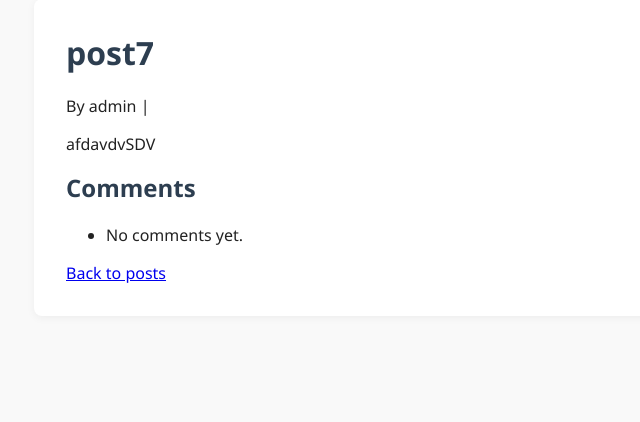
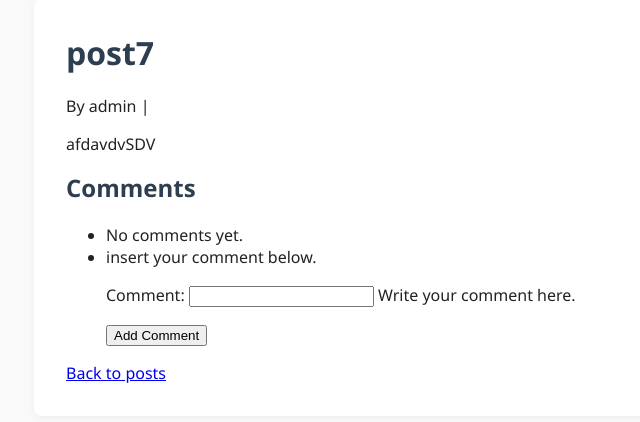
Before and after one commit to ho3einmo/mysite, a Django app: a page that uses blog/templates/blog/detail.html in a window 1280 px wide. Shown: the part 151-573 px from the top of the page, without its empty margins (174-814 px from the left). Run offline with Django 5.2, Linux system fonts and the light colour scheme; data comes from the database, SQL or seed files in the repository; both versions use the stored data as it was before the commit.

Commit message:
Add comment functionality with form handling and admin actions

```diff
--- /dev/null
+++ b/blog/forms.py
@@ -0,0 +1,13 @@
+from django import forms
+from django.utils.translation import gettext_lazy as _
+from . import models
+class CommentForm(forms.ModelForm):
+    class Meta:
+        model = models.Comment
+        fields = ['comment']
+        labels = {
+            "comment": _("Comment"),
+        }
+        help_texts = {
+            "comment": _("Write your comment here."),
+        }
--- a/blog/models.py
+++ b/blog/models.py
@@ -24,7 +24,6 @@
 class Comment(models.Model):
     post = models.ForeignKey(Post, related_name='comments', on_delete=models.CASCADE)
     author = models.ForeignKey(User, on_delete=models.CASCADE)
-    email = models.EmailField()
     comment = models.CharField(max_length=200)
     created_at = models.DateTimeField(auto_now_add=True)
     is_active = models.BooleanField(default=False)
--- a/blog/templates/blog/detail.html
+++ b/blog/templates/blog/detail.html
@@ -18,7 +18,14 @@
             </li>
         {% empty %}
             <li>No comments yet.</li>
+            <li>{{ message }}</li>
         {% endfor %}
+        <form method="post">
+            {% csrf_token %}
+
+            {{ comment_form.as_p }}
+            <button type="submit" class="btn btn-primary">Add Comment</button>
+        </form>
     </ul>
     <a href="{% url 'blog:list' %}">Back to posts</a>
 {% endblock %}
--- a/blog/views.py
+++ b/blog/views.py
@@ -1,6 +1,7 @@
 from django.shortcuts import render, get_object_or_404
 from . import models
 from django.core.paginator import Paginator
+from . import forms
 # Create your views here.
 def list(request):
     posts = models.Post.objects.filter(status='published').order_by('-created_at')
@@ -12,5 +13,15 @@
 
 def detail(request, slug, year, month, day):
     post = get_object_or_404(models.Post, created_at__year=year, created_at__month=month, created_at__day=day, slug=slug, status='published')
-    return render(request, 'blog/detail.html', {'post': post})
-# def create_comment(request, slug, year, month, day):
+    if request.method == 'POST':
+        comment_form = forms.CommentForm(request.POST)
+        if comment_form.is_valid():
+            comment = comment_form.save(commit=False)
+            comment.post = post
+            comment.author = request.user
+            comment.email = request.user.email
+            comment.save()
+            return render(request, 'blog/detail.html', {'post': post, 'comment_form': forms.CommentForm(), 'message': 'Your comment is awaiting approval.'})
+    else:
+        comment_form = forms.CommentForm()
+    return render(request, 'blog/detail.html', {'post': post, 'comment_form': forms.CommentForm(), 'message': 'insert your comment below.'})
```
Also changed, not shown: blog/admin.py (+10 -0 lines), blog/migrations/0003_alter_comment_email_alter_comment_is_active.py (added), blog/migrations/0004_remove_comment_email.py (added), db.sqlite3.
